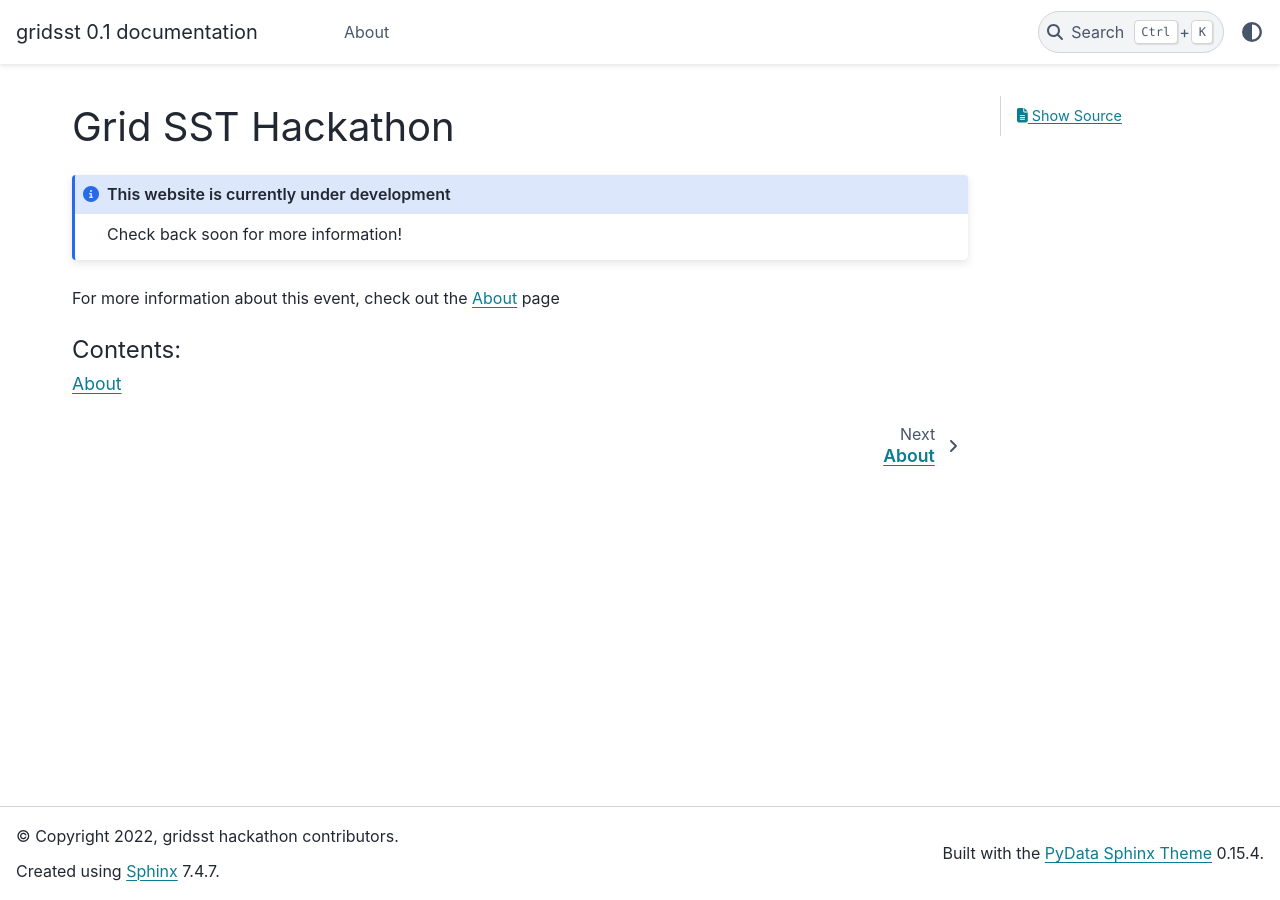
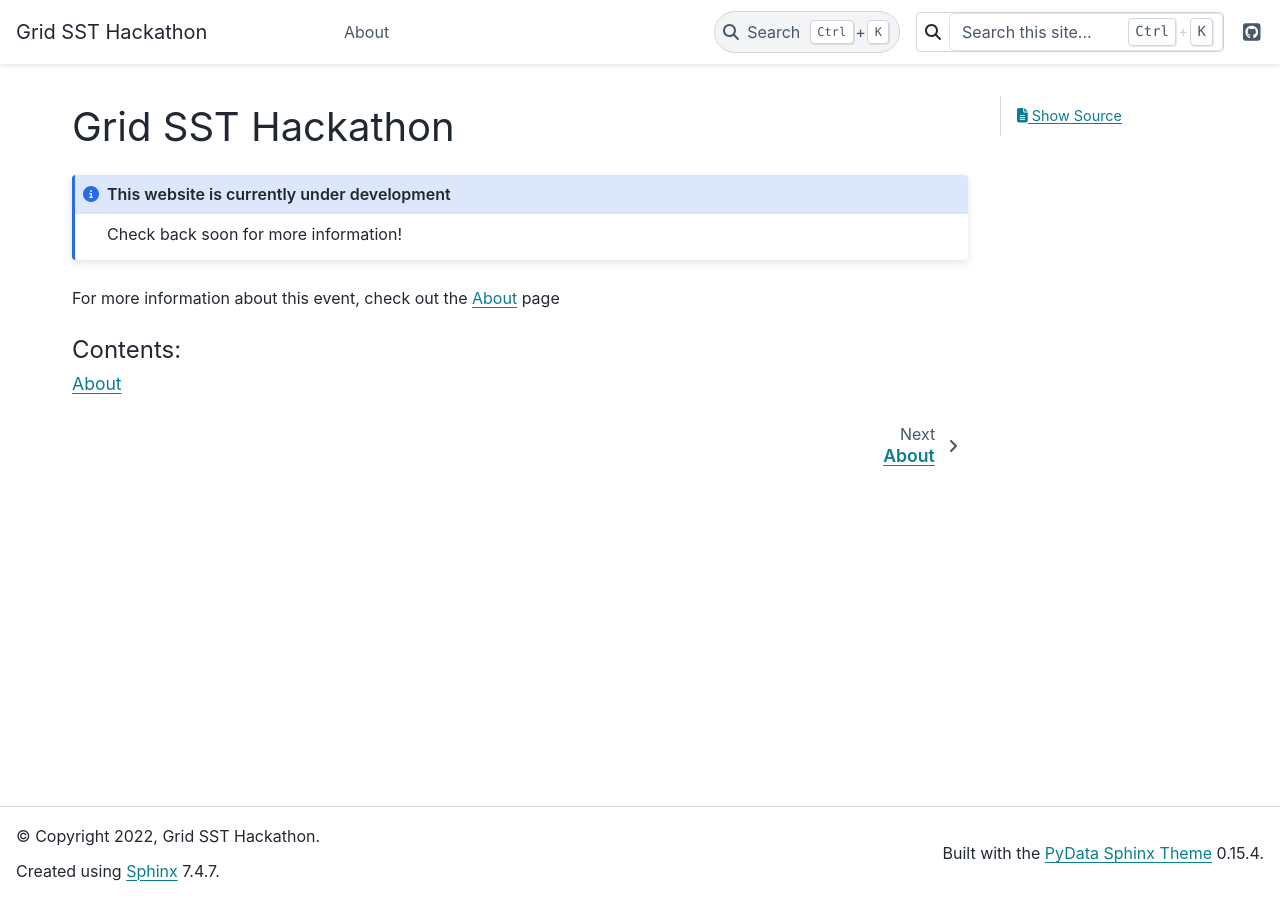
Before and after one commit to gridSST-hackathon/gridSST-hackathon.github.io, a Sphinx documentation site: the page built from sphinx/source/index.md, in a window 1280 px wide. Built offline with Sphinx 7.4.7 and the PyData theme 0.15.4, drawn with Linux system fonts in a browser that asks for light colours.

Commit message:
Add theme options, update homepage title

```diff
--- a/sphinx/source/conf.py
+++ b/sphinx/source/conf.py
@@ -6,10 +6,9 @@
 # -- Project information -----------------------------------------------------
 # https://www.sphinx-doc.org/en/master/usage/configuration.html#project-information
 
-project = 'gridsst'
-copyright = '2022, gridsst hackathon contributors'
+project = 'Grid SST Hackathon'
+copyright = '2022, Grid SST Hackathon'
 author = 'gridsst hackathon contributors'
-release = '0.1'
 
 # -- General configuration ---------------------------------------------------
 # https://www.sphinx-doc.org/en/master/usage/configuration.html#general-configuration
@@ -28,5 +27,22 @@ exclude_patterns = []
 # -- Options for HTML output -------------------------------------------------
 # https://www.sphinx-doc.org/en/master/usage/configuration.html#options-for-html-output
 
+html_title = "Grid SST Hackathon"
 html_theme = 'pydata_sphinx_theme'
 html_static_path = ['_static']
+html_theme_options = {
+    "search_bar_text": "Search this site...",
+    "navbar_end": ["search-field.html", "navbar-icon-links"],
+    "icon_links": [
+        {
+            "name": "GitHub",
+            "url": "https://github.com/gridSST-hackathon",
+            "icon": "fab fa-github-square",
+        }
+    ]
+}
+html_sidebars = {
+    "**": [
+        "sidebar-nav-bs.html"
+    ]
+}
```
